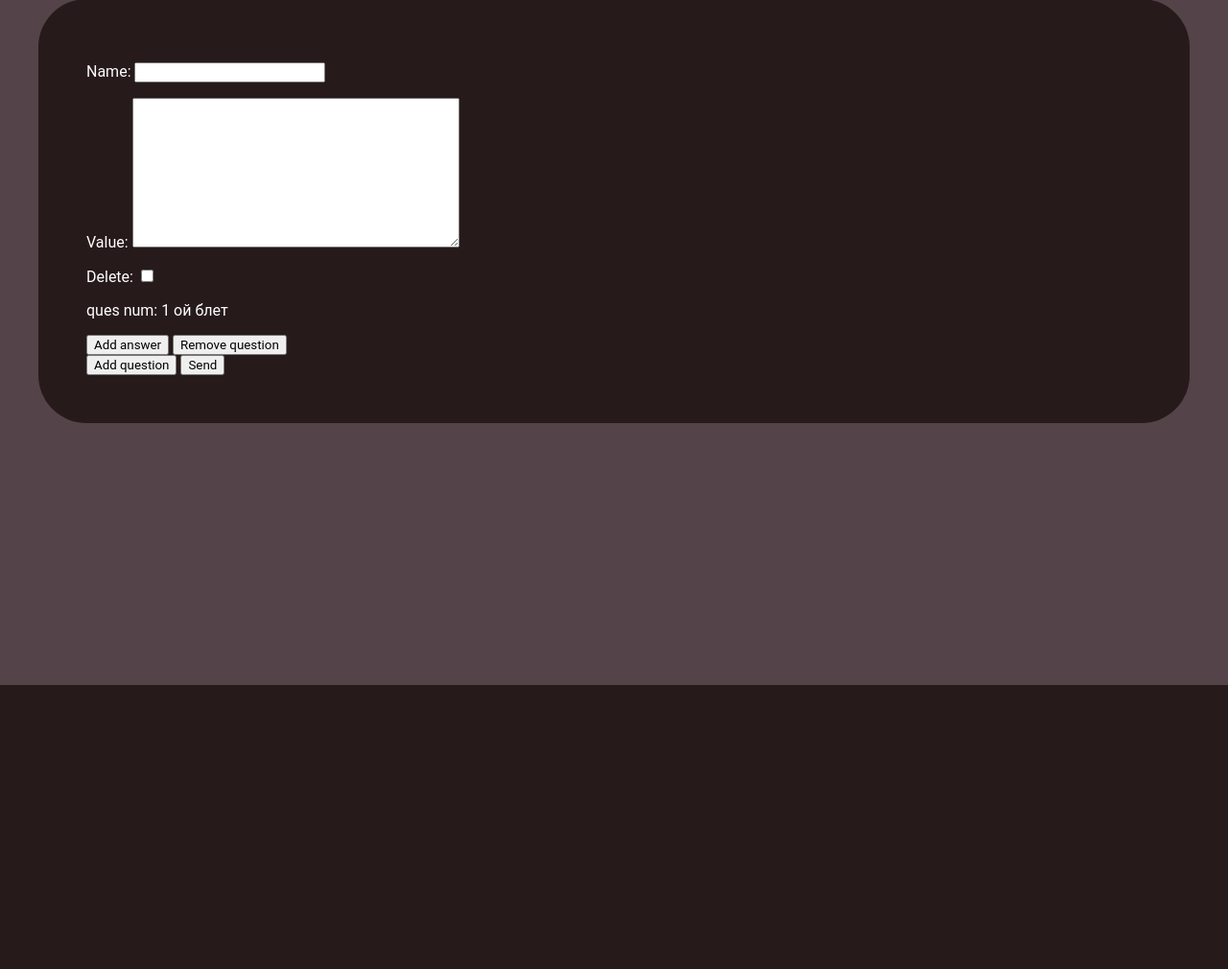
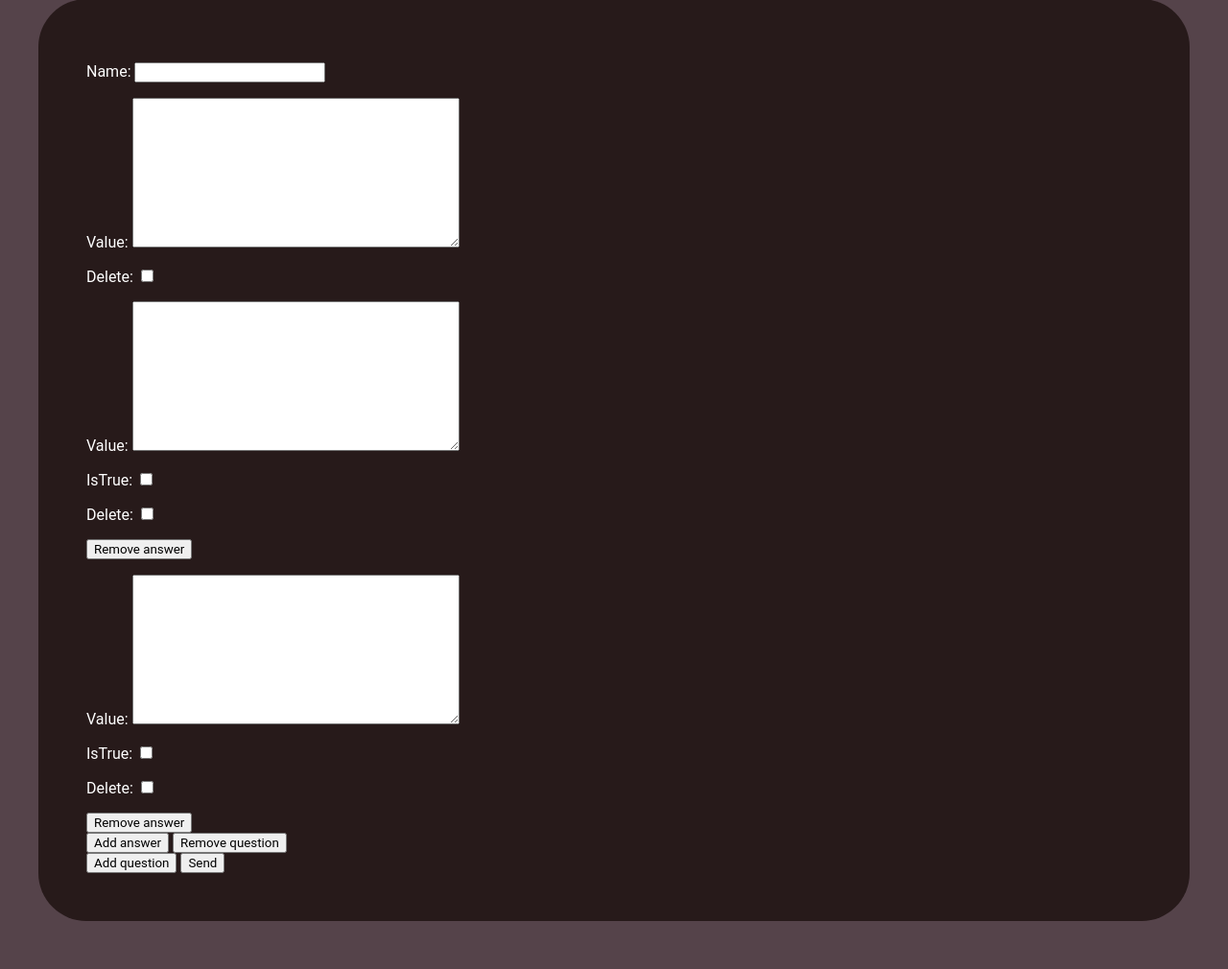
Before and after one commit to DmitrHop/quiz, a Django app: page /create_quiz in a window 1280 px wide. Shown: the part 86-1096 px from the top of the page at 96% size. Before the commit the page ends 800 px from the top, so only its background shows below. Run offline with Django 5.2, Linux system fonts and the light colour scheme; parts of the project's set-up code (start-up, migrations or seed data) failed here and were passed over.

Commit message:
end create form for quiz

```diff
--- a/quiz_proj/main/forms.py
+++ b/quiz_proj/main/forms.py
@@ -31,7 +31,7 @@ class CreateQuesForm(forms.ModelForm):
 class CreateAnsForm(forms.ModelForm):
     class Meta:
         model = Answer
-        fields = ['value',]
+        fields = ['value','isTrue']
 
 quesFormSet = forms.inlineformset_factory(
         Quiz,
--- a/quiz_proj/main/templates/create_quiz.html
+++ b/quiz_proj/main/templates/create_quiz.html
@@ -11,16 +11,17 @@ create quiz
     {{ ques_form.as_p }}
 
     {{ ques_set.management_form }}
+
     <div id="ques_set_area">
-        {% for ques_form in ques_set.forms %}
+        {{ ques_set.management_form }}
+
+        {% for ques_form, ans_formset in ques_ans_pairs %}
             <div class="ques-form">
                 {{ ques_form.as_p }}
-                <p>ques num: {{ forloop.counter }} ой блет</p>
 
                 <div class="ans-area">
-                    {{ ans_sets.forloop.counter0.management_form }}
-                    {% for ans_form in ans_sets.forloop.counter0.forms %}
-                        <p>ans num: {{ forloop.counter }}</p>
+                    {{ ans_formset.management_form }}
+                    {% for ans_form in ans_formset.forms %}
                         <div class="ans-form">
                             {{ ans_form.as_p }}
                             <button type="button" class="remove-answer">Remove answer</button>
@@ -32,6 +33,7 @@ create quiz
                 <button type="button" class="remove-question">Remove question</button>
             </div>
         {% endfor %}
+
     </div>
 
     <button type="button" id="add-ques">Add question</button>
--- a/quiz_proj/main/views.py
+++ b/quiz_proj/main/views.py
@@ -97,15 +97,13 @@ class CreateQuiz(View):
         ques_set = quesFormSet()
         ans_sets = [ansFormSet() for i in range(len(ques_set.forms))]
 
-        print("Количество вопросов:", len(ques_set.forms))
-        for i, ans_set in enumerate(ans_sets):
-            print(f"Вопрос {i + 1} — ответов: {len(ans_set.forms)}")
+        ques_ans_pairs = list(zip(ques_set.forms, ans_sets))
 
-
-        return render(request, self.template_name,
-                      {'ques_form': ques_form,
-                       'ques_set': ques_set,
-                       'ans_sets': ans_sets})
+        return render(request, self.template_name, {
+            'ques_form': ques_form,
+            'ques_set': ques_set,
+            'ques_ans_pairs': ques_ans_pairs
+        })
 
     def post(self, request, *args, **kwargs):
         ques_form = self.form_quiz(request.POST)
@@ -137,11 +135,10 @@ class CreateQuiz(View):
             ans_sets = [ansFormSet(request.POST) for i in range(len(ques_set.forms))]
 
 
-        print("Количество вопросов:", len(ques_set.forms))
-        for i, ans_set in enumerate(ans_sets):
-            print(f"Вопрос {i + 1} — ответов: {len(ans_set.forms)}")
+        ques_ans_pairs = list(zip(ques_set.forms, ans_sets))
 
         return render(request, self.template_name, {
             'ques_form': ques_form,
             'ques_set': ques_set,
-            'ans_sets': ans_sets})
+            'ques_ans_pairs': ques_ans_pairs
+        })
```
